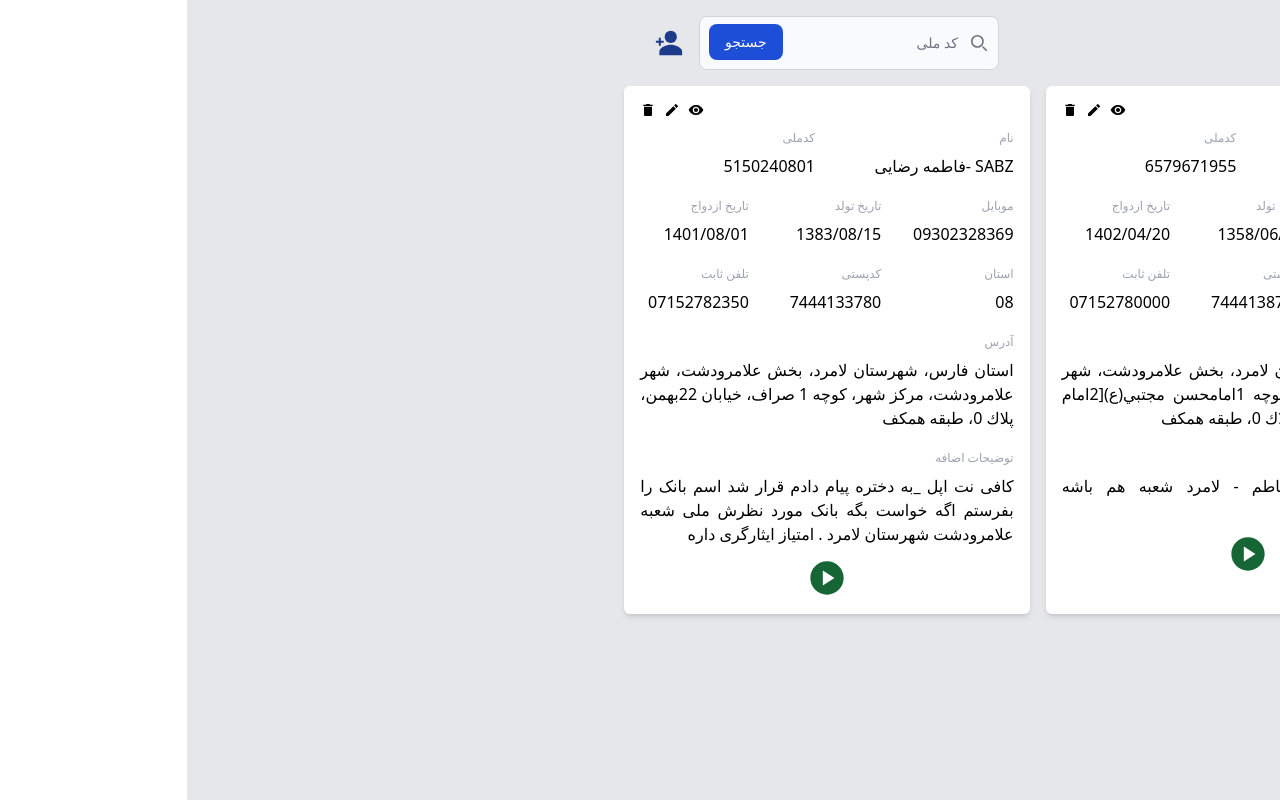
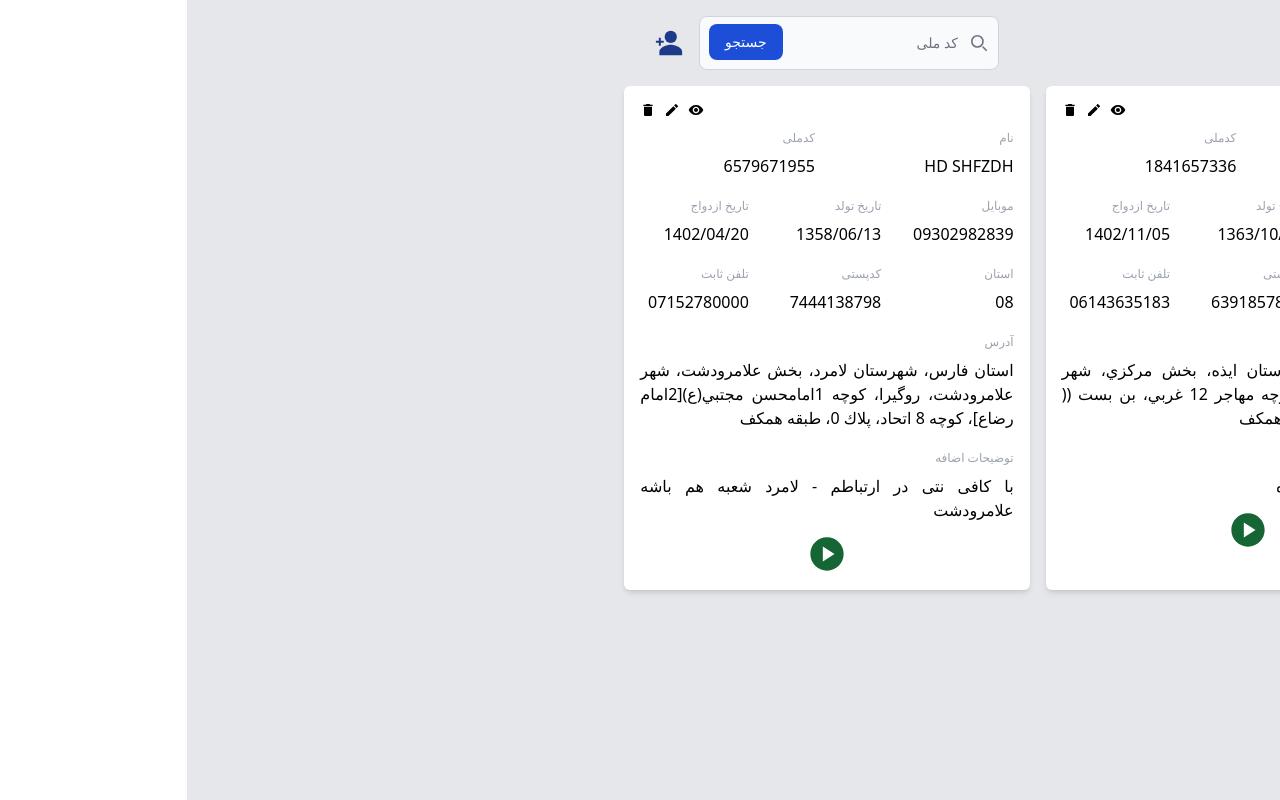
Before and after one commit to milad7212/my3, a Next.js app: page / in a window 1280 px wide. Built offline with nearby package versions, Linux system fonts and the light colour scheme.

Commit message:
dev : impro  bot

```diff
--- a/app/actions/registerEjdevaj.ts
+++ b/app/actions/registerEjdevaj.ts
@@ -3,6 +3,7 @@
 import { sendMessageEita } from "@/utils/sendMessageEita";
 import axios from "axios";
 import puppeteer, { Page } from "puppeteer";
+
 interface Data {
   codeMeli: string;
   dayTavalod: string;
@@ -31,6 +32,7 @@ export async function registerEjdevag(data: Data): Promise<void> {
     // مدیریت دیالوگ‌ها
     page.on("dialog", async (dialog) => {
       console.log(`${tryRegister}  ::`, dialog.message());
+
       if (dialog.message().includes("6")) {
         await dialog.accept();
         await Promise.all([
@@ -43,9 +45,9 @@ export async function registerEjdevag(data: Data): Promise<void> {
         await page.type("#ctl00_ContentPlaceHolder1_tbZipCD", data.zipCode);
         await page.type("#ctl00_ContentPlaceHolder1_tbAddress", data.address);
       } else {
-        await new Promise((resolve) => setTimeout(resolve, 2000));
+        await new Promise((resolve) => setTimeout(resolve, 3000));
         await dialog.accept();
-        await new Promise((resolve) => setTimeout(resolve, 120000));
+        await new Promise((resolve) => setTimeout(resolve, 5000));
         await fillForm(page);
       }
     });
@@ -56,7 +58,6 @@ export async function registerEjdevag(data: Data): Promise<void> {
     const firstInput = await page.waitForSelector(
       "#ctl00_ContentPlaceHolder1_tbIDNo"
     );
-    // پر کردن فرم
     await page.type("#ctl00_ContentPlaceHolder1_tbIDNo", data.codeMeli);
     await page.type("#ctl00_ContentPlaceHolder1_ddlBrDay", data.dayTavalod);
     await page.select(
@@ -85,19 +86,16 @@ export async function registerEjdevag(data: Data): Promise<void> {
     await captchaInput?.type(`${captcha}`);
 
     await page.click("#ctl00_ContentPlaceHolder1_btnContinue1");
-
-    // صبر به مدت2  ثانیه بعد از کلیک
-    await new Promise((resolve) => setTimeout(resolve, 2000));
   }
 
   // تابعی برای رفرش کردن صفحه هر 30 ثانیه
-  async function refreshPage(page: Page): Promise<void> {
-    setInterval(async () => {
-      console.log("Refreshing page...");
-      await page.reload({ waitUntil: ["networkidle0", "domcontentloaded"] });
-      await fillForm(page); // دوباره پر کردن فرم بعد از رفرش
-    }, 30000);
-  }
+  // async function refreshPage(page: Page): Promise<void> {
+  //   setInterval(async () => {
+  //     console.log("Refreshing page...");
+  //     await page.reload({ waitUntil: ["networkidle0", "domcontentloaded"] });
+  //     await fillForm(page); // دوباره پر کردن فرم بعد از رفرش
+  //   }, 30000);
+  // }
 
   // اولین اجرا به محض شروع برنامه
   const browser = await puppeteer.launch({
@@ -105,10 +103,6 @@ export async function registerEjdevag(data: Data): Promise<void> {
     args: [`--window-size=${width},${height}`],
   });
   const page = await browser.newPage();
-  // تغییر User Agent
-  // await page.setUserAgent(
-  //   "Mozilla/5.0 (Windows NT 10.0; Win64; x64) AppleWebKit/537.36 (KHTML, like Gecko) Chrome/91.0.4472.124 Safari/537.36"
-  // );
 
   await page.setViewport({ width: width, height: height });
   // پاک کردن کوکی‌ها
@@ -129,7 +123,7 @@ export async function registerEjdevag(data: Data): Promise<void> {
   }
 
   await register(page);
-  await refreshPage(page);
+  // await refreshPage(page);
 }
 
 // ارسال عکس به سرور
--- a/app/page.tsx
+++ b/app/page.tsx
@@ -7,10 +7,6 @@ import Card from "./components/ui/Card";
 import Modal from "./components/ui/Modal";
 import prisma from "@/prisma/client";
 
-const wichOstan = (value) => {
-  const os = ostan.filter((item) => (item.value = value));
-  return os[0].text;
-};
 const data = [
   {
     status: "1",
@@ -25,6 +21,24 @@ const data = [
     phoneNumber: "",
     ostan: "",
     explain: "",
+  },
+  {
+    status: "0",
+    name: "کافی نتی اهواز",
+    codeMeli: "1841657336",
+    dayTavalod: "13",
+    monthTavalod: "10",
+    yearTavalod: "1363",
+    dayEjdevag: "05",
+    monthEjdevag: "11",
+    yearEjdevag: "1402",
+    phoneNumber: "09100954359",
+    ostan: "07",
+    explain: "شهرستان گفت بزن ایذه",
+    zipCode: "6391857816",
+    phoneStatic: "06143635183",
+    address:
+      "استان خوزستان، شهرستان ايذه، بخش مركزي، شهر ايذه، حافظ شمالي، كوچه مهاجر 12 غربي، بن بست (( مرادي ))، پلاك 0، طبقه همكف",
   },
   {
     status: "0",
@@ -45,7 +59,7 @@ const data = [
     explain: "با کافی نتی در ارتباطم - لامرد شعبه هم باشه علامرودشت",
   },
   {
-    status: "0",
+    status: "1",
     name: "SABZ -فاطمه رضایی",
     codeMeli: "5150240801",
     dayTavalod: "15",
@@ -56,6 +70,7 @@ const data = [
     yearEjdevag: "1401",
     phoneNumber: "09302328369",
     ostan: "08",
+    city: "",
     zipCode: "7444133780",
     phoneStatic: "07152782350",
     address:
@@ -84,40 +99,6 @@ const data = [
       "استان كرمان، شهرستان رفسنجان، بخش مركزي، شهر رفسنجان، مومن آباد، بلوار شهيد خالوئي ، بن بست شهيد  خالوئي 2، پلاك 2، ساختمان مسكوني بانك، طبقه همكف",
   },
 ];
-const ostan = [
-  { value: "0", text: "-- انتخاب کنيد --" },
-  { value: "04", text: "آذربايجان شرقي" },
-  { value: "05", text: "آذربايجان غربي" },
-  { value: "25", text: "اردبيل" },
-  { value: "11", text: "اصفهان" },
-  { value: "32", text: "البرز" },
-  { value: "23", text: "ايلام" },
-  { value: "16", text: "بوشهر" },
-  { value: "24", text: "تهران" },
-  { value: "20", text: "چهارمحال و بختياري" },
-  { value: "31", text: "خراسان جنوبي" },
-  { value: "30", text: "خراسان رضوي" },
-  { value: "29", text: "خراسان شمالي" },
-  { value: "07", text: "خوزستان" },
-  { value: "19", text: "زنجان" },
-  { value: "21", text: "سمنان" },
-  { value: "12", text: "سيستان و بلوچستان" },
-  { value: "08", text: "فارس" },
-  { value: "28", text: "قزوين" },
-  { value: "26", text: "قم" },
-  { value: "13", text: "كردستان" },
-  { value: "09", text: "كرمان" },
-  { value: "06", text: "كرمانشاه" },
-  { value: "22", text: "كهكيلويه و بويراحمد" },
-  { value: "27", text: "گلستان" },
-  { value: "02", text: "گيلان" },
-  { value: "15", text: "لرستان" },
-  { value: "03", text: "مازندران" },
-  { value: "01", text: "مركزي" },
-  { value: "17", text: "هرمزگان" },
-  { value: "14", text: "همدان" },
-  { value: "18", text: "يزد" },
-];
 
 const ScrapPage = () => {
   async function register(data) {
@@ -129,6 +110,7 @@ const ScrapPage = () => {
       {/* <Modal /> */}
       <div className=" bg-gray-200 p-4 min-h-screen">
         <SearchInput />
+
         {/* cards */}
         <div className="grid md:grid-cols-3 gap-4 mt-4 grid-cols-1 ">
           {data.map((item, index) => (
--- /dev/null
+++ b/app/playsound/page.tsx
@@ -0,0 +1,16 @@
+import { useEffect } from "react";
+
+const PlaySoundPage = () => {
+  useEffect(() => {
+    const audio = new Audio("/sounds/beep.mp3");
+    audio.play();
+  }, []);
+
+  return (
+    <div>
+      <h1>Playing Sound...</h1>
+    </div>
+  );
+};
+
+export default PlaySoundPage;
```
